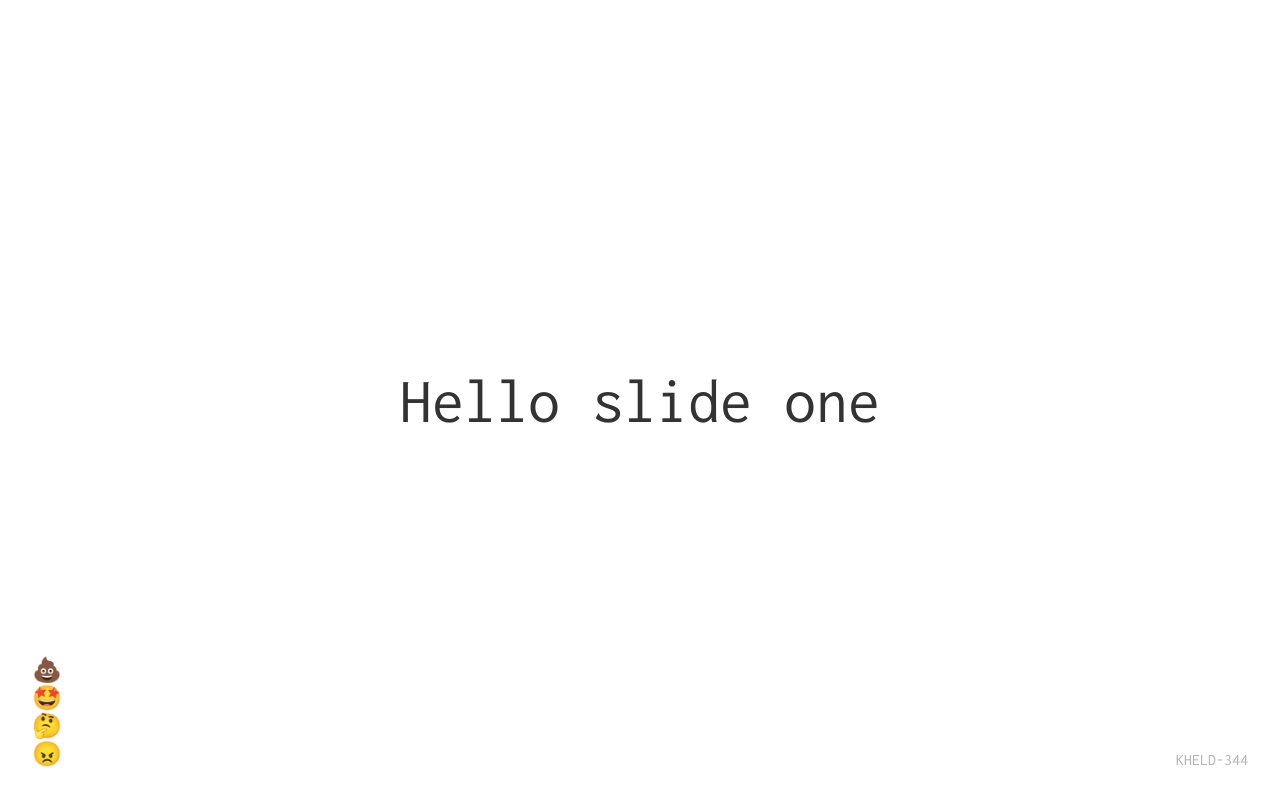
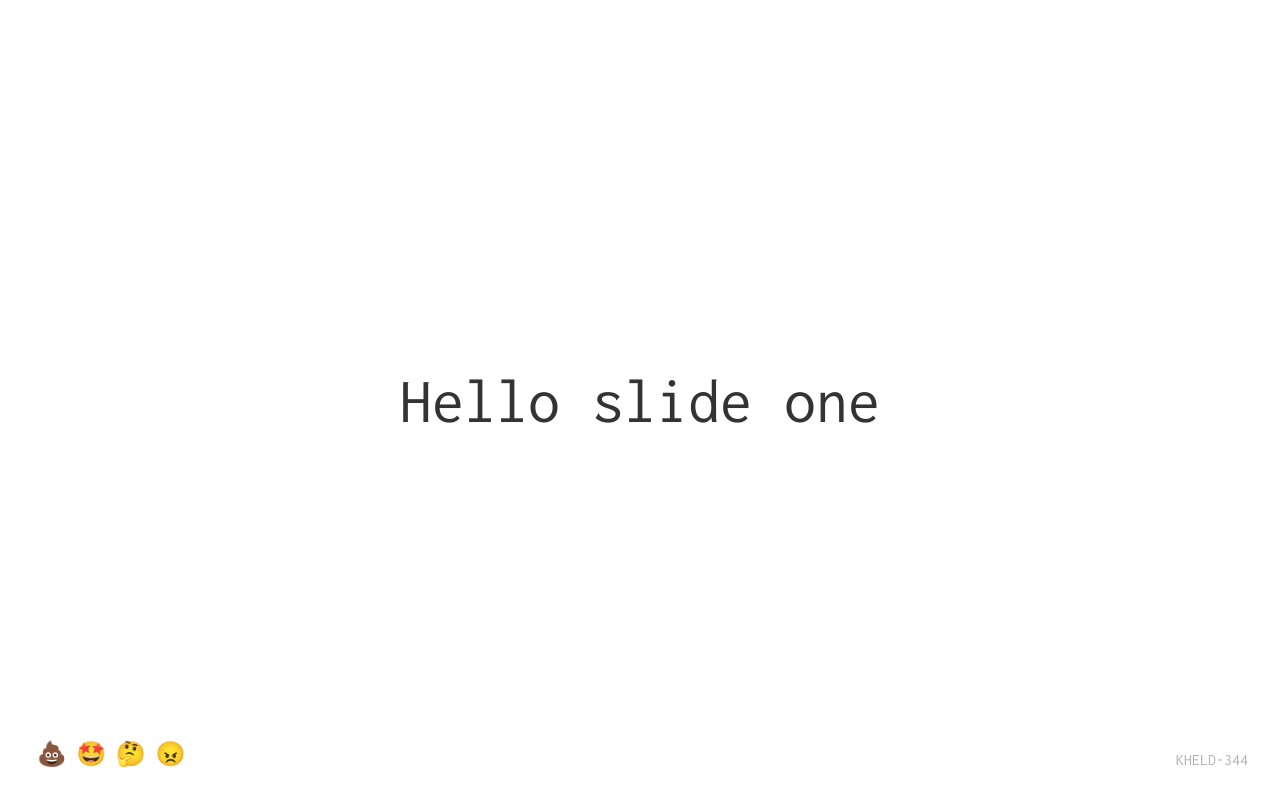
Before and after one commit to 1ucki/knowbase, a website: page public/index.html in a window 1280 px wide. Both pictures are taken after a click on the button "start slides". Drawn offline with Linux system fonts and the light colour scheme.

Commit message:
style changes

```diff
--- a/public/style.css
+++ b/public/style.css
@@ -158,6 +158,7 @@ button:active {
 }
 
 #reactions {
+  display: flex;
   position: fixed;
   bottom: 2em;
   left: 2em;
@@ -165,7 +166,7 @@ button:active {
 }
 
 #reactions p {
-  margin: 0;
+  margin: 0 0.2em;
   font-size: 1.5em;
   color: rgba(0, 0, 0, 1);
   cursor: pointer;
```
